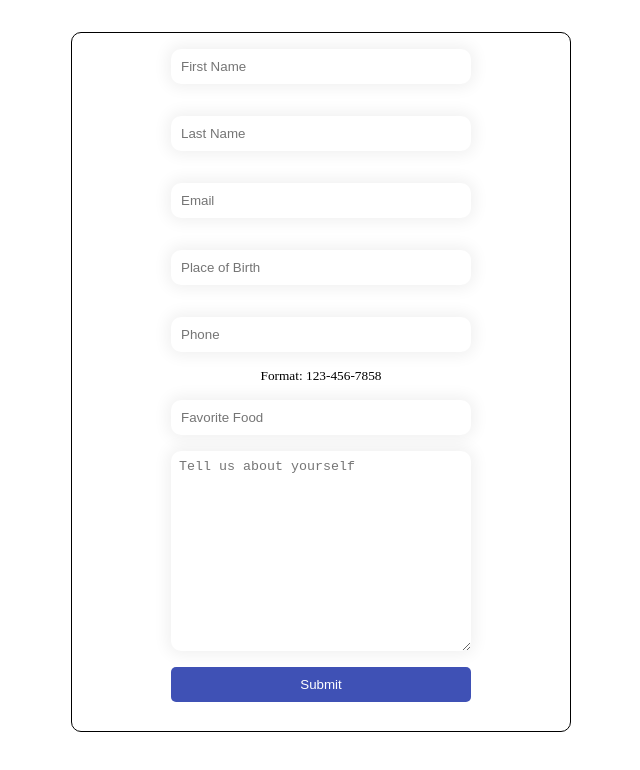
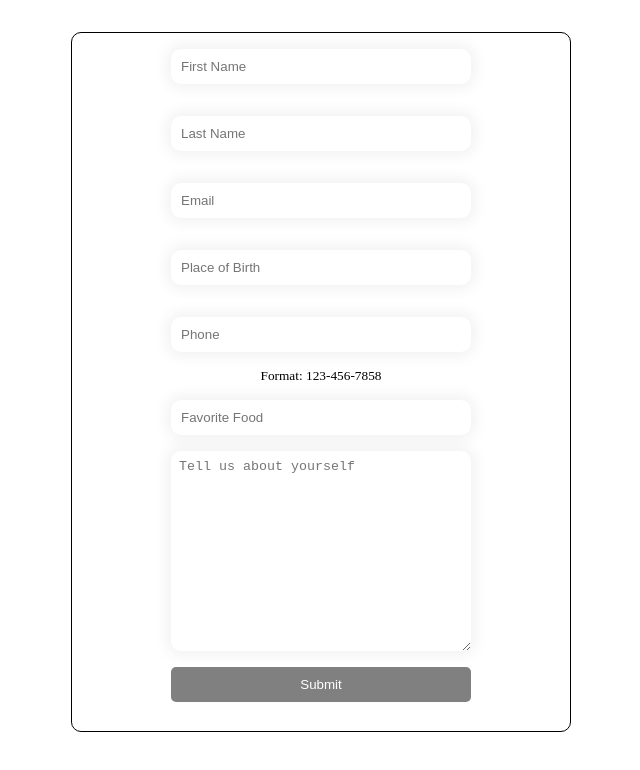
Before and after one commit to Erich08/assignments, a React (Vite) app in the folder level-three/assignments-level-three/name-badge/: page / in a window 1280 px wide. Shown: the top 770 px of the page, without its empty margins (319-959 px from the left). Built offline with nearby package versions, Linux system fonts and the light colour scheme.

Commit message:
disables submit  button if all fields are not complete

```diff
--- a/level-three/assignments-level-three/name-badge/src/App.jsx
+++ b/level-three/assignments-level-three/name-badge/src/App.jsx
@@ -17,6 +17,15 @@ function App() {
 
   const [badgeData, setBadgeData] = useState([]);
 
+  const isFormValid =
+    formData.firstName.length > 0 &&
+    formData.lastName.length > 0 &&
+    formData.email.length > 0 &&
+    formData.birthPlace.length > 0 &&
+    formData.phone.length > 0 &&
+    formData.favFood.length > 0 &&
+    formData.comments.length > 0;
+
   const handleChange = (event) => {
     const { name, value } = event.target;
     setFormData((prevData) => ({
@@ -28,9 +37,21 @@ function App() {
   const handleSubmit = (event) => {
     event.preventDefault();
     setBadgeData((prevData) => [...prevData, formData]);
+
+    //Clears form data after submit event fires
     for (let i = 0; i <= 6; i++) {
       event.target[i].value = '';
     }
+
+    setFormData({
+      firstName: '',
+      lastName: '',
+      email: '',
+      birthPlace: '',
+      phone: '',
+      favFood: '',
+      comments: '',
+    });
   };
 
   const badges = badgeData.map((badge, index) => {
@@ -44,6 +65,7 @@ function App() {
           formData={formData}
           handleChange={handleChange}
           handleSubmit={handleSubmit}
+          isFormValid={isFormValid}
         />
       </div>
       <div className='badge--list'>{badges}</div>
--- a/level-three/assignments-level-three/name-badge/src/components/BadgeForm.jsx
+++ b/level-three/assignments-level-three/name-badge/src/components/BadgeForm.jsx
@@ -10,8 +10,16 @@ function BadgeForm({
   comments,
   handleChange,
   handleSubmit,
+  formData,
 }) {
-  const form = document.form;
+  const isFormValid =
+    formData.firstName.length > 0 &&
+    formData.lastName.length > 0 &&
+    formData.email.length > 0 &&
+    formData.birthPlace.length > 0 &&
+    formData.phone.length > 0 &&
+    formData.favFood.length > 0 &&
+    formData.comments.length > 0;
   return (
     <div className='form--container'>
       <form onSubmit={handleSubmit}>
@@ -79,7 +87,13 @@ function BadgeForm({
           minLength='3'
           required
         />
-        <button>Submit</button>
+        {!isFormValid ? (
+          <button style={{ backgroundColor: 'gray', cursor: 'default' }}>
+            Submit
+          </button>
+        ) : (
+          <button>Submit</button>
+        )}
       </form>
     </div>
   );
```
